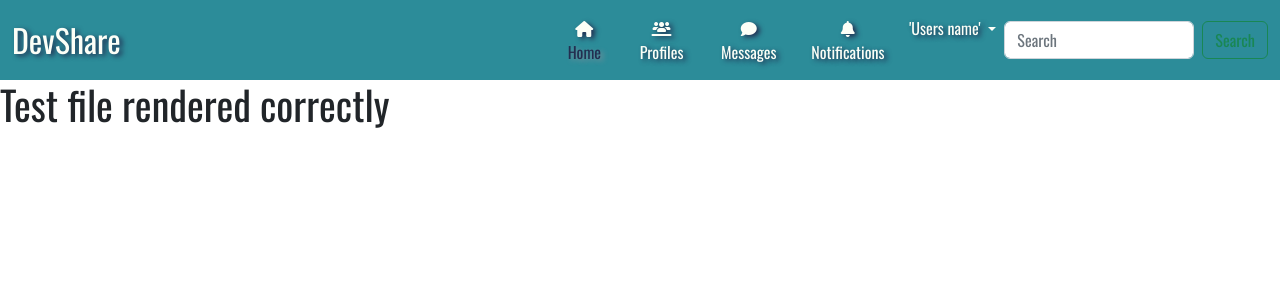
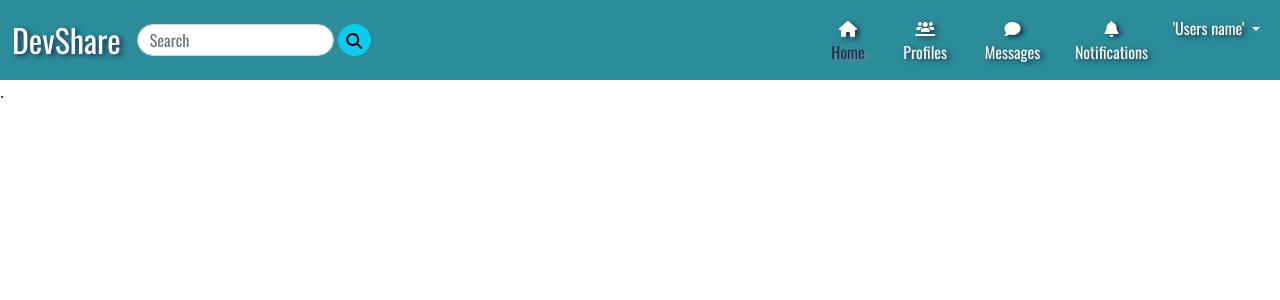
Before and after one commit to KristianColville1/dev-share, a Django app: page / in a window 1280 px wide. Shown: the top 300 px of the page. Run offline with Django 3.2, Linux system fonts and the light colour scheme; some libraries are stand-ins or nearby versions.

Commit message:
Style search box form

```diff
--- a/static/css/base.css
+++ b/static/css/base.css
@@ -1,6 +1,8 @@
 /* Google fonts for project - Taken from: https://fonts.google.com/ */
 @import url('https://fonts.googleapis.com/css2?family=Open+Sans&family=Oswald&display=swap');
 
+
+/**********************************************************Default colors*/
 :root {
     --space-cadet: #222e50ff;
     --english-violet: #5a4d68ff;
@@ -13,6 +15,7 @@
     --teal-blue: #3e7784ff;
 }
 
+/**********************************************************Navigation*/
 .navbar,
 h1,
 h2,
@@ -49,3 +52,24 @@ h3 {
 .fa-bell {
     width: 100%;
 }
+
+/**************************************************************Search box form */
+.form-control,
+.btn-info {
+    height: 32px;
+    border-radius: 32px;
+}
+
+.btn-info {
+    margin: 0;
+    padding: 0;
+    width: 40px;
+}
+
+.btn-info:hover {
+    background-color: var(--middle-blue-green);
+}
+
+.btn-info:hover .fa-magnifying-glass {
+    color: var(--baby-powder);
+}
--- a/templates/base.html
+++ b/templates/base.html
@@ -33,6 +33,12 @@
             <span class="navbar-toggler-icon"></span>
           </button>
           <div class="collapse navbar-collapse" id="navbarSupportedContent">
+            <form class="d-flex" role="search">
+                <input class="form-control me-1" type="search" placeholder="Search" aria-label="Search">
+                <button class="btn btn-info" type="submit">
+                    <i class="fa-solid fa-magnifying-glass"></i>
+                </button>
+              </form>
             <ul class="navbar-nav nav-fill ms-auto mb-2 mb-lg-0">
               <li class="nav-item">
                 <a class="nav-link active" aria-current="page" href="#">
@@ -65,10 +71,7 @@
                 </ul>
               </li>
             </ul>
-            <form class="d-flex" role="search">
-              <input class="form-control me-2" type="search" placeholder="Search" aria-label="Search">
-              <button class="btn btn-outline-success" type="submit">Search</button>
-            </form>
+
           </div>
         </div>
       </nav>
--- a/templates/index.html
+++ b/templates/index.html
@@ -2,6 +2,8 @@
 
 {% block content %}
 
-<h1>Test file rendered correctly</h1>
+.<div class="container-fluid">
+
+</div>
 
 {% endblock %}
```
